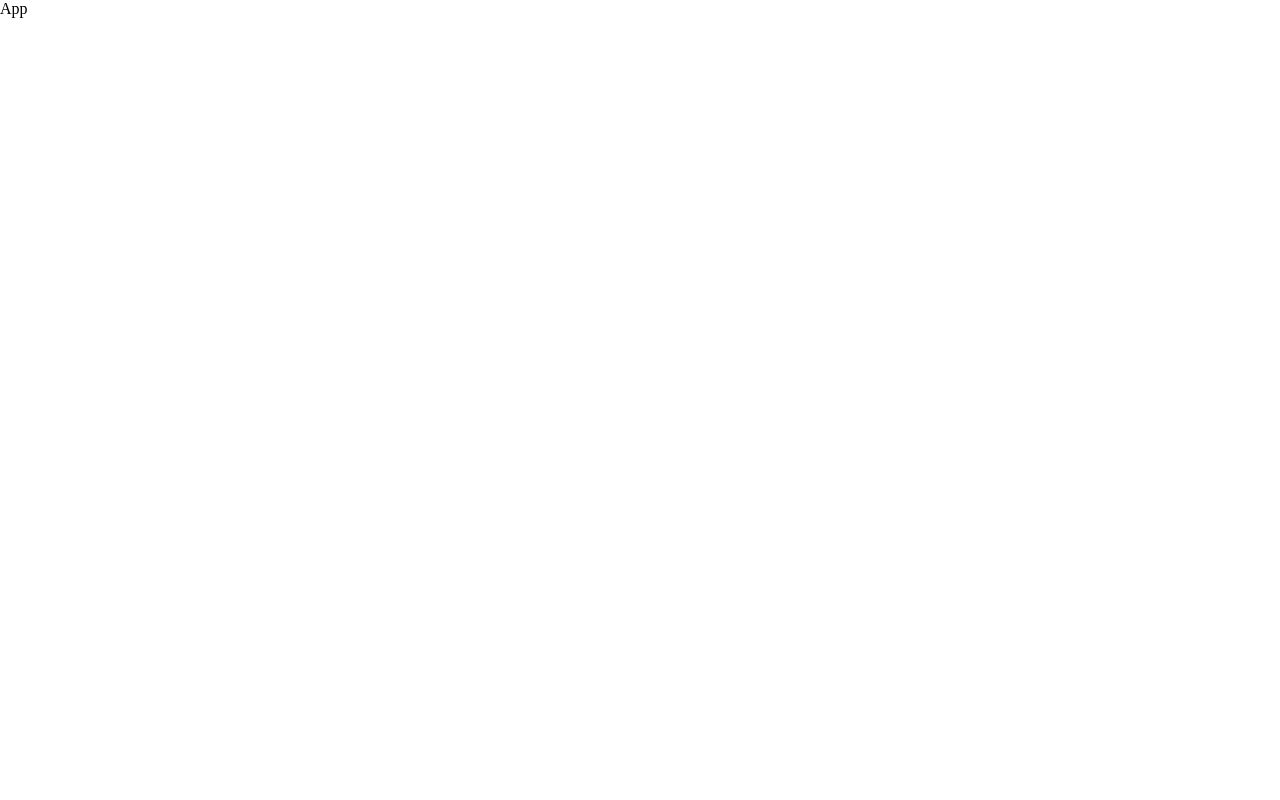
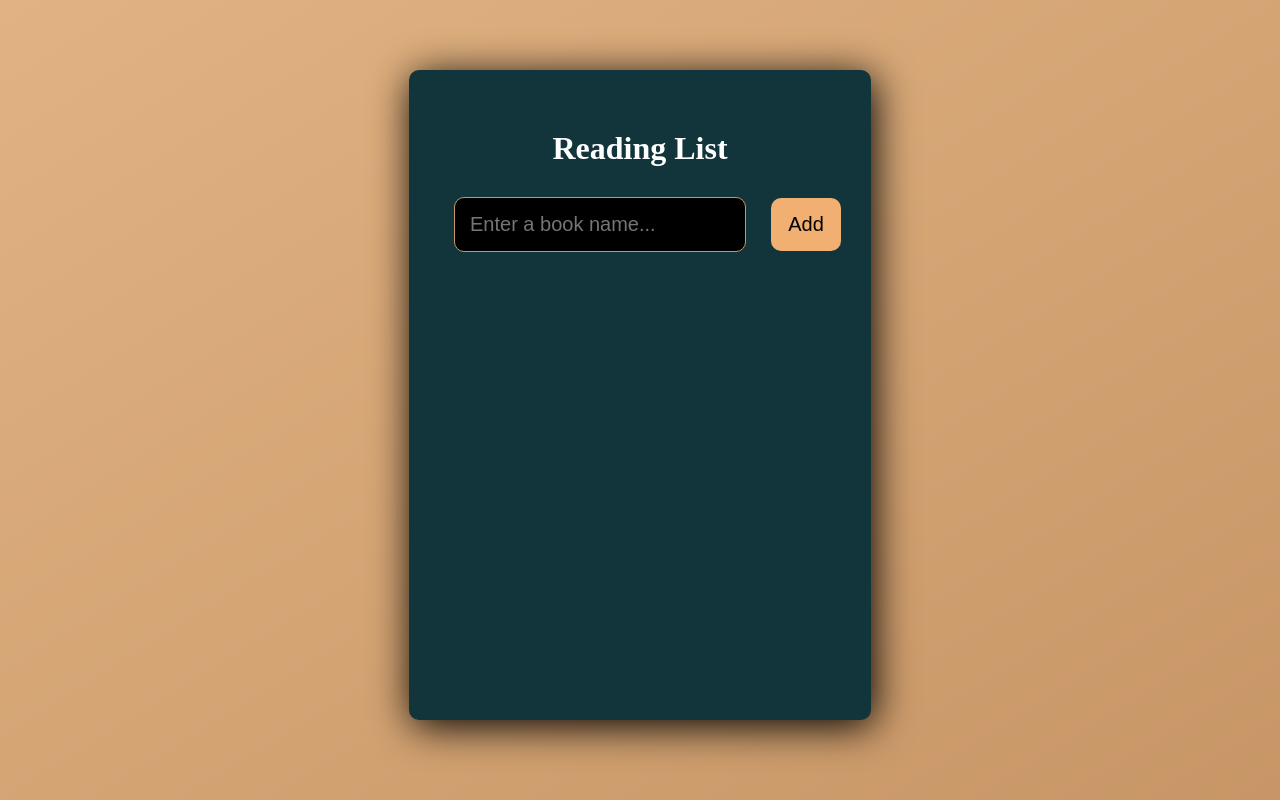
Before and after one commit to harmonicnauts/Reading-list, a React (Create React App) app: page / in a window 1280 px wide. Built offline with nearby package versions, Linux system fonts and the light colour scheme.

Commit message:
add functionality

```diff
--- a/package.json
+++ b/package.json
@@ -10,6 +10,7 @@
     "react": "^18.2.0",
     "react-dom": "^18.2.0",
     "react-scripts": "5.0.1",
+    "uuid": "^9.0.0",
     "web-vitals": "^2.1.4"
   },
   "scripts": {
--- a/public/index.html
+++ b/public/index.html
@@ -10,8 +10,8 @@
       content="Web site created using create-react-app"
     />
     <link rel="apple-touch-icon" href="%PUBLIC_URL%/logo192.png" />
-
     <link rel="manifest" href="%PUBLIC_URL%/manifest.json" />
+    <link rel="stylesheet" href="https://stackpath.bootstrapcdn.com/font-awesome/4.7.0/css/font-awesome.min.css" type="text/css"/>
 
     <title>Reading List</title>
   </head>
--- a/src/App.css
+++ b/src/App.css
@@ -12,11 +12,11 @@
   align-items: center;
 }
 
-.app-warpper{
+.app-wrapper{
   background-color: #12343b;
   min-width: 450px;
   min-height: 650px;
-  padding: 10px;
+  padding: 30px;
   box-sizing: border-box;
   border-radius: 10px;
   box-shadow: 3px 6px 40px #000;
--- a/src/App.js
+++ b/src/App.js
@@ -1,9 +1,46 @@
-import React from 'react';
+import React, {useState, useEffect} from 'react';
 import './App.css';
+import Header from './components/Header';
+import Form from './components/Form';
+import ReadingList from './components/ReadingList';
 
 function App() {
+  const initialState = JSON.parse(localStorage.getItem('books')) || [];
+  const [input, setInput] = useState("");
+  const [books, setBooks] = useState(initialState);
+  const [editBook, setEditBook] = useState(null);
+
+  useEffect(() => {
+    localStorage.setItem('books', JSON.stringify(books));
+  }, [books])
+
   return (
-    <div>App</div>
+  <div className='container'>
+    <div className='app-wrapper'>
+      <div>
+        <Header/>
+      </div>
+
+      <div>
+        <Form
+          input = {input}
+          setInput = {setInput}
+          books = {books}
+          setBooks = {setBooks}
+          editBook = {editBook}
+          setEditBook = {setEditBook}
+        />
+      </div>
+
+      <div>
+        <ReadingList
+        books = {books}
+        setBooks={setBooks}
+        setEditBook = {setEditBook}
+        />
+      </div>
+    </div>
+  </div>
   );
 }
 
--- /dev/null
+++ b/src/components/Form.js
@@ -0,0 +1,47 @@
+import React, {useEffect} from 'react';
+import { v4 as uuidv4 } from 'uuid';
+
+const Form = ({ input, setInput, books, setBooks, editBook, setEditBook}) => {
+    const onInputChange = (event) => {
+        setInput(event.target.value);
+    };
+
+    useEffect(() => {
+        if (editBook) {
+            setInput(editBook.title);
+        } else {
+            setInput('');
+        }
+    }, [setInput, editBook])
+
+
+    const updateBook = (title, id, completed) => {
+        const newBook = books.map((book) =>
+            book.id === id ? {title, id, completed} : book
+        );
+        setBooks(newBook);
+        setEditBook('');
+    }
+
+    const onFormSubmit = (event) => {
+        event.preventDefault();
+        if(!editBook){
+            setBooks([...books, { id: uuidv4(), title: input, completed: false }]);
+            setInput("");
+        }
+        else {
+            updateBook(input, editBook.id, editBook.completed)
+        }
+
+    };
+    return (
+        <form onSubmit={onFormSubmit}>
+            <input type='text' placeholder='Enter a book name...' className='task-input' value={input} required onChange={onInputChange} />
+            <button className='button-add' type='submit'>
+                {editBook ? 'OK' : 'Add'}
+            </button>
+        </form>
+    )
+}
+
+export default Form
--- /dev/null
+++ b/src/components/Header.js
@@ -0,0 +1,11 @@
+import React from 'react'
+
+const Header = () => {
+  return (
+    <div className='header'>
+        <h1>Reading List</h1>
+    </div>
+ )
+}
+
+export default Header
--- /dev/null
+++ b/src/components/ReadingList.js
@@ -0,0 +1,44 @@
+import React from 'react'
+
+const ReadingList = ({books, setBooks, setEditBook}) => {
+    const handleDelete = ({id}) => {
+        setBooks(books.filter((book) => book.id !== id));
+    }
+    const handleComplete = (book) => {
+        setBooks(
+            books.map((item) => {
+                if (item.id === book.id){
+                    return{...item, completed: !item.completed}
+                }
+                return item;
+            })
+        );
+    }
+
+    const handleEdit = ({id}) => {
+        const findBook = books.find((book) => book.id === id);
+        setEditBook(findBook);
+    }
+  return (
+    <div>
+        {books.map((book) => (
+            <li className='list-item' key={book.id}>
+                <input type='text' value={book.title} className={`list ${book.completed ? "complete" : ""}`} onChange={(event)=> event.preventDefault()}/>
+                <div>
+                    <button className='button-complete task-button'onClick={() => handleComplete(book)}>
+                        <i className='fa fa-check-circle'></i>
+                    </button>
+                    <button className='button-edit task-button' onClick={() => handleEdit(book)}>
+                        <i className='fa fa-edit'></i>
+                    </button>
+                    <button className='button-delete task-button' onClick={() => handleDelete(book)}>
+                        <i className='fa fa-trash'></i>
+                    </button>
+                </div>
+            </li>
+        ))}
+    </div>
+  )
+}
+
+export default ReadingList;
--- a/src/index.js
+++ b/src/index.js
@@ -1,7 +1,6 @@
 import React from 'react';
 import ReactDOM from 'react-dom/client';
 import App from './App';
-import reportWebVitals from './reportWebVitals';
 
 const root = ReactDOM.createRoot(document.getElementById('root'));
 root.render(
```
Also changed, not shown: 1 other file (tests, documents, lock files or other folders).
